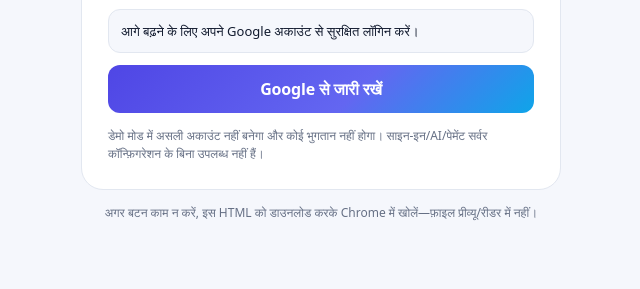
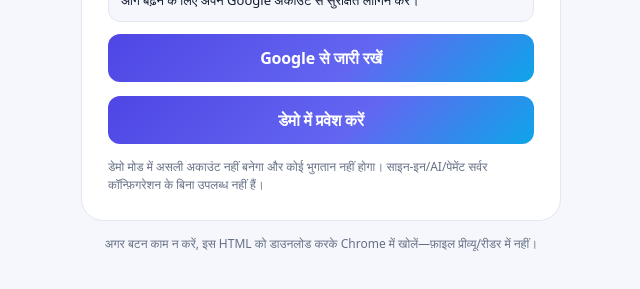
Before and after one commit to thakurshreyanshthakurshreyansh-eng/research-to-code, a website: page index.html in a window 1280 px wide. Shown: the part 423-712 px from the top of the page, without its empty margins (319-959 px from the left). Drawn offline with nearby package versions, Linux system fonts and the light colour scheme.

```diff
--- a/index.html
+++ b/index.html
@@ -1024,7 +1024,7 @@
 function setupGate(){
   var configured=cfgOk();
   $("gateAuthForms").hidden=false; /* Keep sign-in controls visible; handlers report when auth is not configured. */
-  $("gatePreviewArea").hidden=!((LOCAL_PREVIEW||DEMO_PREVIEW_BUILD)&&!session&&!configured);
+  $("gatePreviewArea").hidden=!((LOCAL_PREVIEW||DEMO_PREVIEW_BUILD)&&!session);
   if(configured){$("gateSetupMessage").textContent=currentLang==="en"?"Sign in securely with your Google account to continue.":"आगे बढ़ने के लिए अपने Google अकाउंट से सुरक्षित लॉगिन करें।"}
   else if(LOCAL_PREVIEW||DEMO_PREVIEW_BUILD){$("gateSetupMessage").textContent=currentLang==="en"?"This preview has no Supabase sign-in settings. You can enter demo mode to test local features; no real account is created.":"इस प्रीव्यू में Supabase की साइन-इन सेटिंग नहीं है। लोकल फ़ीचर जाँचने के लिए डेमो में प्रवेश करें; असली अकाउंट नहीं बनेगा।"}
   else {$("gateSetupMessage").textContent=currentLang==="en"?"Sign-in is not configured on this site. The owner must configure Supabase Auth before customers can continue.":"इस वेबसाइट पर साइन-इन सेट नहीं है। ग्राहकों को प्रवेश देने से पहले मालिक को Supabase Auth कॉन्फ़िगर करना होगा।"}
```
